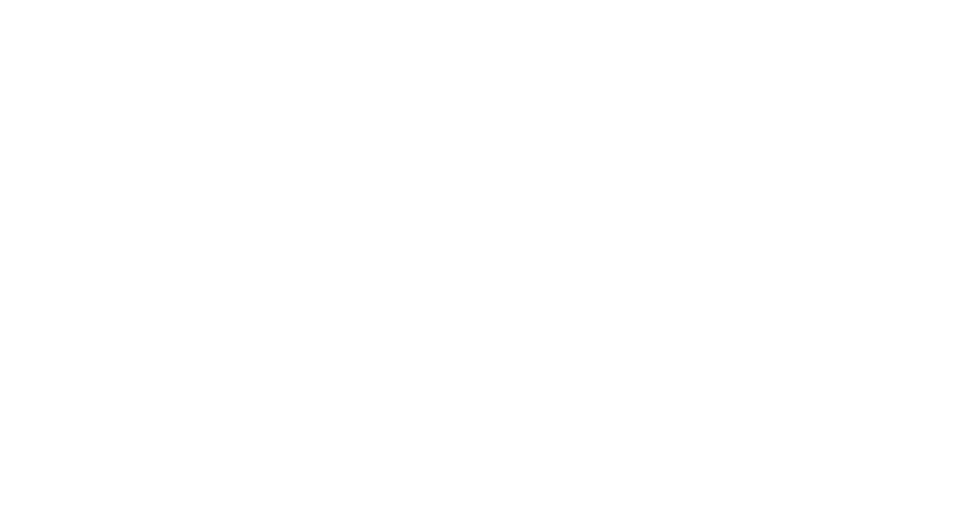
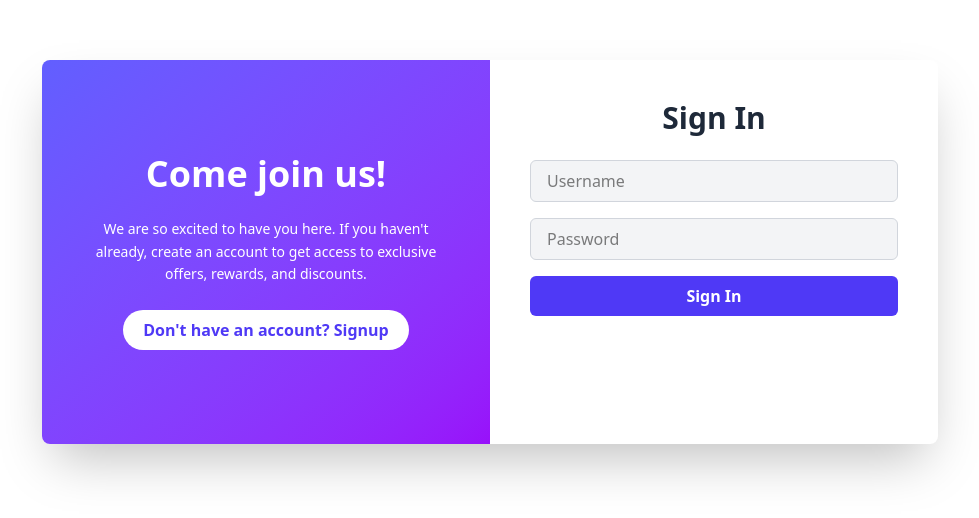
Before and after one commit to atulkumar-dev/MERN-Auth, a React (Vite) app in the folder frontend/: page /signin in a window 1280 px wide. Before the commit this address had no page. Shown: the part 148-666 px from the top of the page, without its empty margins (150-1129 px from the left). Built offline with nearby package versions, Linux system fonts and the light colour scheme.

Commit message:
implement user signin functionality and update routes to replace login with signin

```diff
--- a/frontend/src/main.jsx
+++ b/frontend/src/main.jsx
@@ -4,7 +4,7 @@ import { BrowserRouter, Routes, Route } from "react-router";
 import './index.css'
 import Signup from './pages/Signup.jsx'
 import Home from './pages/Home.jsx'
-import Login from './pages/Login.jsx'
+import Signin from './pages/Signin.jsx';
 
 createRoot(document.getElementById('root')).render(
   <StrictMode>
@@ -12,7 +12,7 @@ createRoot(document.getElementById('root')).render(
     <Routes>
       <Route path="/" element={<Home />} />
       <Route path="/signup" element={<Signup />} />
-      <Route path="/login" element={<Login />} />
+      <Route path="/signin" element={<Signin />} />
     </Routes>
   </BrowserRouter>
   </StrictMode>,
--- a/frontend/src/pages/Login.jsx
+++ b/frontend/src/pages/Signin.jsx
@@ -1,39 +1,50 @@
 import { useState } from "react";
 import Input from "../components/Input"
+import { ToastContainer, toast } from "react-toastify";
+import "react-toastify/dist/ReactToastify.css";
 
 
-export default function Login() {
+export default function Signin() {
 
-  //state to manage error to print in paragraph tag
-  const[error, setError] = useState("")
 
   //state to manage user entered data in an object called "data"
   const[data, setData]= useState({
     username:"",
-    email:"",
     password:"",
-    confirmPassword:""
   })
 
   //function called when user submit form
-  function handleSubmit(event){
+  async function handleSubmit(event){
 
     //prevent default form submission behavior which refreshes the page
     event.preventDefault();
 
-    //reset error state to clear previous errors when user submits again
-    setError("");
+    try{
 
-    //check if password is less than 4 characters
-    if(data.password.length<4){
-      setError("Password should be greater than 4 characters")
+        const response = await fetch("http://localhost:80/signin", {
+            method: "POST",
+            headers: {
+              "Content-Type": "application/json",
+            },
+            body: JSON.stringify(data),
+          });
+
+    const result = await response.json()
+
+    if(result.success){
+      console.log(result.message)
+      toast.success(result.message)
     }
+    else{
+      console.log(result.message)
+      toast.error(result.message)
+    }
+  }
 
-    //check if passwords match
-    if(data.password !== data.confirmPassword){
-      setError("Passwords don't match")
-    }
-
+  catch(err){
+    console.log("Error logging in")
+    toast.error("Error logging in")
+  }
 
 
   }
@@ -72,8 +83,7 @@ return (
               }}
               type="password"/>
 
-              {/* Display error message in a paragraph tag if there is an error */}
-              {error && (<p className=" text-red-800 text-sm">{error}</p>)}
+
 
               <button type="submit"  className='bg-indigo-600 hover:bg-indigo-700 hover:cursor-pointer text-white font-bold px-4 py-2 transition w-full rounded-md'>
                 Sign In
@@ -84,6 +94,7 @@ return (
           </div>
 
         </div>
+        <ToastContainer/>
       </div>
     </>
 
--- a/frontend/src/pages/Signup.jsx
+++ b/frontend/src/pages/Signup.jsx
@@ -60,8 +60,6 @@ export default function Signup() {
 
 
 
-
-
   }
 
 
@@ -78,7 +76,7 @@ return (
               We are so excited to have you here. If you haven't already, create an account to get access to exclusive offers, rewards, and discounts.
             </p>
             <button className='bg-white text-indigo-600 hover:bg-gray-100 font-semibold px-5 py-2 rounded-full transition'>
-              Already have an account? <a href="/login">Sign In</a>
+              Already have an account? <a href="/signin">Sign In</a>
             </button>
           </div>
 
```
Also changed, not shown: 2 other files (tests, documents, lock files or other folders).
